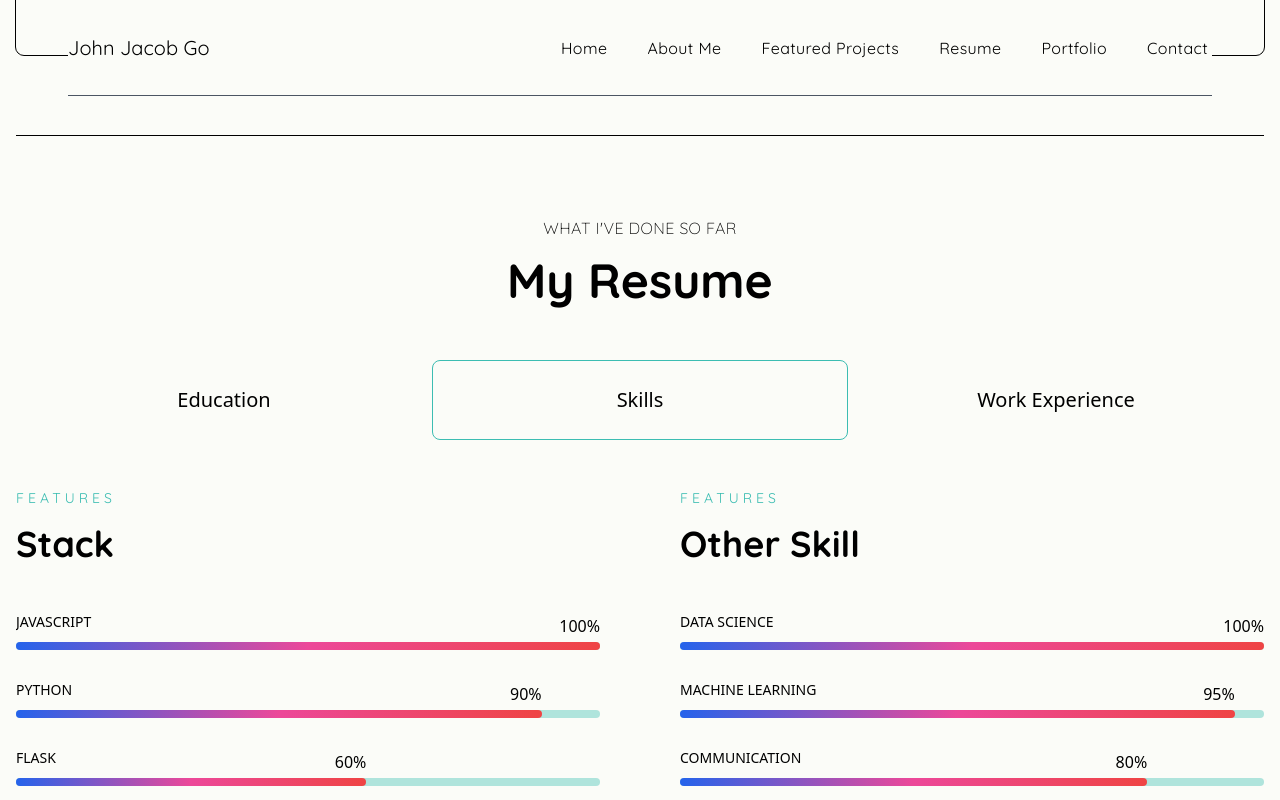
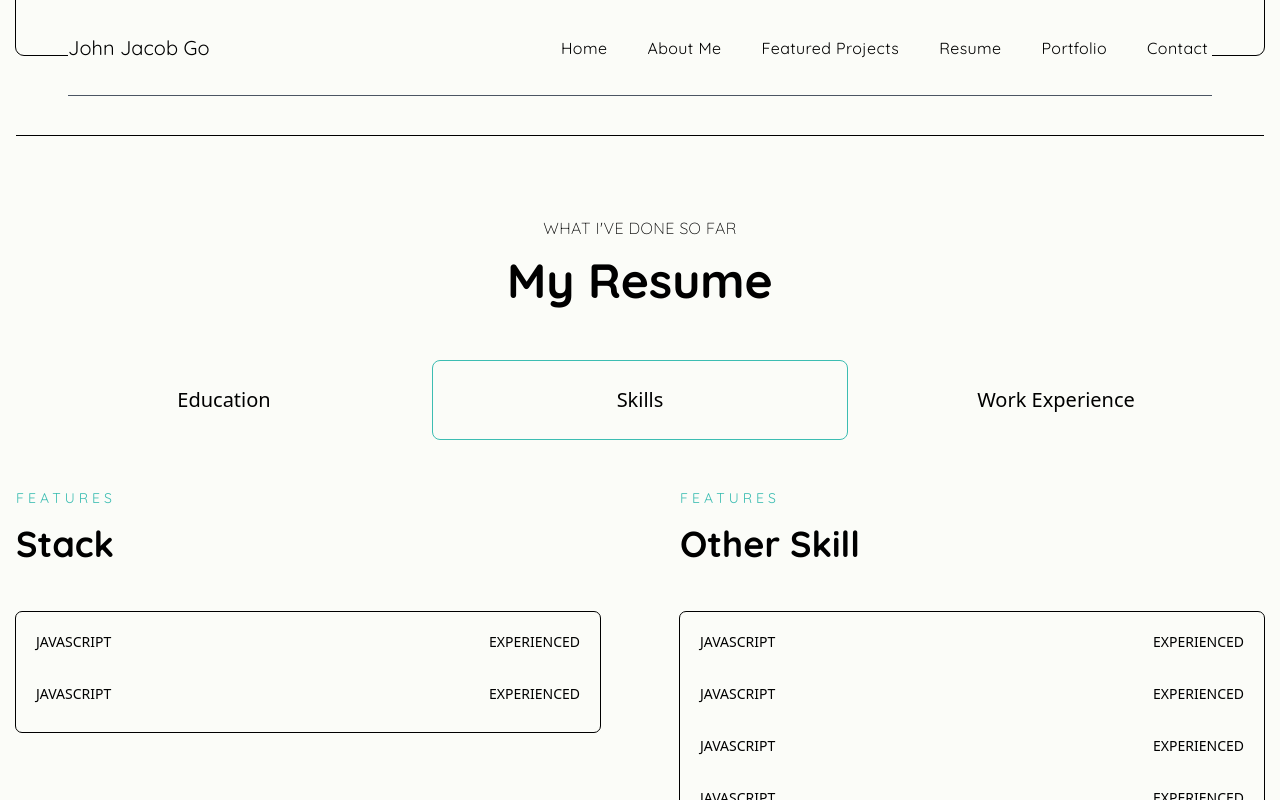
Before and after one commit to gojohnjacob/Portfolio-Website, a React (Create React App) app: page / in a window 1280 px wide. Both pictures are taken after a click on the item "Skills". Shown: the part 1786-2586 px from the top of the page. Built offline with nearby package versions, Linux system fonts and the light colour scheme.

Commit message:
edited skill section

```diff
--- a/package.json
+++ b/package.json
@@ -3,6 +3,7 @@
   "version": "0.1.0",
   "private": true,
   "dependencies": {
+    "@material-tailwind/react": "^2.0.1",
     "@testing-library/jest-dom": "^5.16.5",
     "@testing-library/react": "^13.4.0",
     "@testing-library/user-event": "^13.5.0",
--- a/src/components/portfolio/PortfolioCard.jsx
+++ b/src/components/portfolio/PortfolioCard.jsx
@@ -8,7 +8,7 @@ const ProjectsCard = ({item:{title, desc}}) => {
             <img
                 className="w-full h-60 object-cover group-hover:scale-110 duration-300 cursor-pointer"
                 // src={src}
-                // alt="src"
+                alt="src"
             />
         </div>
         <div className="w-full mt-5 flex flex-col  gap-6">
--- /dev/null
+++ b/src/components/resume/SkillCard.jsx
@@ -0,0 +1,36 @@
+import { Rating, Typography } from "@material-tailwind/react";
+
+const SkillCard = ({skillName, rating}) => {
+    const labels = {
+        1: {
+          label: 'Novice',
+        },
+        2: {
+          label: 'Familiar',
+        },
+        3: {
+          label: 'Comfortable',
+        },
+        4: {
+          label: 'Experienced',
+        },
+        5: {
+          label: 'Proficient',
+        },
+    };
+    return (
+        <div className="overflow-x-hidden flex flex-row justify-between px-5 hover:bg-opacity-40 hover:-translate-y-1 transition-all hover:text-designColor duration-300">
+            <div className="flex flex-col items-left gap-2">
+                <Typography className="text-sm uppercase font-medium">
+                    {skillName}
+                </Typography>
+                <Rating className="text-designColor" value={rating} readonly />
+            </div>
+            <Typography className="text-sm uppercase font-medium">
+                {labels[rating].label}
+            </Typography>
+        </div>
+    );
+}
+
+export default SkillCard;
--- a/src/components/resume/Skills.jsx
+++ b/src/components/resume/Skills.jsx
@@ -1,7 +1,7 @@
 import { motion } from 'framer-motion';
+import SkillCard from './SkillCard';
 
-const Skills = () => {
-    return (
+const Skills = () => (
     <motion.div
         initial={{ opacity: 0 }}
         animate={{ opacity: 1, transition: { duration: 0.5 } }}
@@ -14,72 +14,9 @@ const Skills = () => {
                 </p>
                 <h2 className="text-3xl md:text-4xl font-bold">Stack</h2>
             </div>
-                <div className='className="mt-14 w-full flex flex-col gap-6'>
-                    <div className="overflow-x-hidden">
-                        <p className="text-sm uppercase font-medium">JavaScript</p>
-                        <span className="w-full h-2 bgOpacity rounded-md inline-flex mt-2">
-                            <motion.span
-                            initial={{ x: "-100%", opacity: 0 }}
-                            animate={{ x: 0, opacity: 1 }}
-                            transition={{ duration: 0.5, delay: 0.5 }}
-                            className="w-full h-full bg-gradient-to-r from-blue-600 via-pink-500 to-red-500 rounded-md relative"
-                            >
-                            <span className="absolute -top-7 right-0">100%</span>
-                            </motion.span>
-                        </span>
-                    </div>
-                    <div className="overflow-x-hidden">
-                        <p className="text-sm uppercase font-medium">Python</p>
-                        <span className="w-full h-2 bgOpacity rounded-md inline-flex mt-2">
-                            <motion.span
-                            initial={{ x: "-100%", opacity: 0 }}
-                            animate={{ x: 0, opacity: 1 }}
-                            transition={{ duration: 0.5, delay: 0.5 }}
-                            className="w-[90%] h-full bg-gradient-to-r from-blue-600 via-pink-500 to-red-500 rounded-md relative"
-                            >
-                            <span className="absolute -top-7 right-0">90%</span>
-                            </motion.span>
-                        </span>
-                    </div>
-                    <div className="overflow-x-hidden">
-                    <p className="text-sm uppercase font-medium">Flask</p>
-                        <span className="w-full h-2 bgOpacity rounded-md inline-flex mt-2">
-                            <motion.span
-                            initial={{ x: "-100%", opacity: 0 }}
-                            animate={{ x: 0, opacity: 1 }}
-                            transition={{ duration: 0.5, delay: 0.5 }}
-                            className="w-[60%] h-full bg-gradient-to-r from-blue-600 via-pink-500 to-red-500 rounded-md relative"
-                            >
-                            <span className="absolute -top-7 right-0">60%</span>
-                            </motion.span>
-                        </span>
-                    </div>
-                    <div className="overflow-x-hidden">
-                        <p className="text-sm uppercase font-medium">Django</p>
-                        <span className="w-full h-2 bgOpacity rounded-md inline-flex mt-2">
-                            <motion.span
-                            initial={{ x: "-100%", opacity: 0 }}
-                            animate={{ x: 0, opacity: 1 }}
-                            transition={{ duration: 0.5, delay: 0.5 }}
-                            className="w-[70%] h-full bg-gradient-to-r from-blue-600 via-pink-500 to-red-500 rounded-md relative"
-                            >
-                            <span className="absolute -top-7 right-0">70%</span>
-                            </motion.span>
-                        </span>
-                    </div>
-                    <div className="overflow-x-hidden">
-                        <p className="text-sm uppercase font-medium">React</p>
-                        <span className="w-full h-2 bgOpacity rounded-md inline-flex mt-2">
-                            <motion.span
-                            initial={{ x: "-100%", opacity: 0 }}
-                            animate={{ x: 0, opacity: 1 }}
-                            transition={{ duration: 0.5, delay: 0.5 }}
-                            className="w-[95%] h-full bg-gradient-to-r from-blue-600 via-pink-500 to-red-500 rounded-md relative"
-                            >
-                            <span className="absolute -top-7 right-0">95%</span>
-                            </motion.span>
-                        </span>
-                    </div>
+            <div className="w-full h-auto py-5 flex flex-col gap-6 outline outline-1 bg-transparent bg-opacity-25 text-black text-xl inline-flex justify-center rounded-md ">
+                <SkillCard skillName="JavaScript" rating={4} />
+                <SkillCard skillName="JavaScript" rating={4} />
             </div>
         </div>
 
@@ -90,76 +27,19 @@ const Skills = () => {
                 </p>
                 <h2 className="text-3xl md:text-4xl font-bold">Other Skill</h2>
             </div>
-                <div className="flex flex-col gap-6">
-                    <div className="overflow-x-hidden">
-                        <p className="text-sm uppercase font-medium">Data Science</p>
-                        <span className="w-full h-2 bgOpacity rounded-md inline-flex mt-2">
-                            <motion.span
-                            initial={{ x: "-100%", opacity: 0 }}
-                            animate={{ x: 0, opacity: 1 }}
-                            transition={{ duration: 0.5, delay: 0.5 }}
-                            className="w-full h-full bg-gradient-to-r from-blue-600 via-pink-500 to-red-500 rounded-md relative"
-                            >
-                            <span className="absolute -top-7 right-0">100%</span>
-                            </motion.span>
-                        </span>
-                    </div>
-                    <div className="overflow-x-hidden">
-                        <p className="text-sm uppercase font-medium">Machine Learning</p>
-                        <span className="w-full h-2 bgOpacity rounded-md inline-flex mt-2">
-                            <motion.span
-                            initial={{ x: "-100%", opacity: 0 }}
-                            animate={{ x: 0, opacity: 1 }}
-                            transition={{ duration: 0.5, delay: 0.5 }}
-                            className="w-[95%] h-full bg-gradient-to-r from-blue-600 via-pink-500 to-red-500 rounded-md relative"
-                            >
-                            <span className="absolute -top-7 right-0">95%</span>
-                            </motion.span>
-                        </span>
-                    </div>
-                    <div className="overflow-x-hidden">
-                        <p className="text-sm uppercase font-medium">Communication</p>
-                        <span className="w-full h-2 bgOpacity rounded-md inline-flex mt-2">
-                            <motion.span
-                            initial={{ x: "-100%", opacity: 0 }}
-                            animate={{ x: 0, opacity: 1 }}
-                            transition={{ duration: 0.5, delay: 0.5 }}
-                            className="w-[80%] h-full bg-gradient-to-r from-blue-600 via-pink-500 to-red-500 rounded-md relative"
-                            >
-                            <span className="absolute -top-7 right-0">80%</span>
-                            </motion.span>
-                        </span>
-                    </div>
-                    <div className="overflow-x-hidden">
-                        <p className="text-sm uppercase font-medium">Writing</p>
-                        <span className="w-full h-2 bgOpacity rounded-md inline-flex mt-2">
-                            <motion.span
-                            initial={{ x: "-100%", opacity: 0 }}
-                            animate={{ x: 0, opacity: 1 }}
-                            transition={{ duration: 0.5, delay: 0.5 }}
-                            className="w-[75%] h-full bg-gradient-to-r from-blue-600 via-pink-500 to-red-500 rounded-md relative"
-                            >
-                            <span className="absolute -top-7 right-0">75%</span>
-                            </motion.span>
-                        </span>
-                    </div>
-                    <div className="overflow-x-hidden">
-                        <p className="text-sm uppercase font-medium">Programming</p>
-                        <span className="w-full h-2 bgOpacity rounded-md inline-flex mt-2">
-                            <motion.span
-                            initial={{ x: "-100%", opacity: 0 }}
-                            animate={{ x: 0, opacity: 1 }}
-                            transition={{ duration: 0.5, delay: 0.5 }}
-                            className="w-[90%] h-full bg-gradient-to-r from-blue-600 via-pink-500 to-red-500 rounded-md relative"
-                            >
-                            <span className="absolute -top-7 right-0">90%</span>
-                            </motion.span>
-                        </span>
-                    </div>
+            <div className="w-full h-auto py-5 flex flex-col gap-6 outline outline-1 bg-transparent bg-opacity-25 text-black text-xl inline-flex justify-center rounded-md ">
+                <SkillCard skillName="JavaScript" rating={4} />
+                <SkillCard skillName="JavaScript" rating={4} />
+                <SkillCard skillName="JavaScript" rating={4} />
+                <SkillCard skillName="JavaScript" rating={4} />
+                <SkillCard skillName="JavaScript" rating={4} />
+                <SkillCard skillName="JavaScript" rating={4} />
+                <SkillCard skillName="JavaScript" rating={4} />
+                <SkillCard skillName="JavaScript" rating={4} />
+
             </div>
         </div>
     </motion.div>
-    );
-}
+)
 
 export default Skills
```
Also changed, not shown: 1 other file (tests, documents, lock files or other folders). Lines whose indentation alone changed are shown as unchanged.
